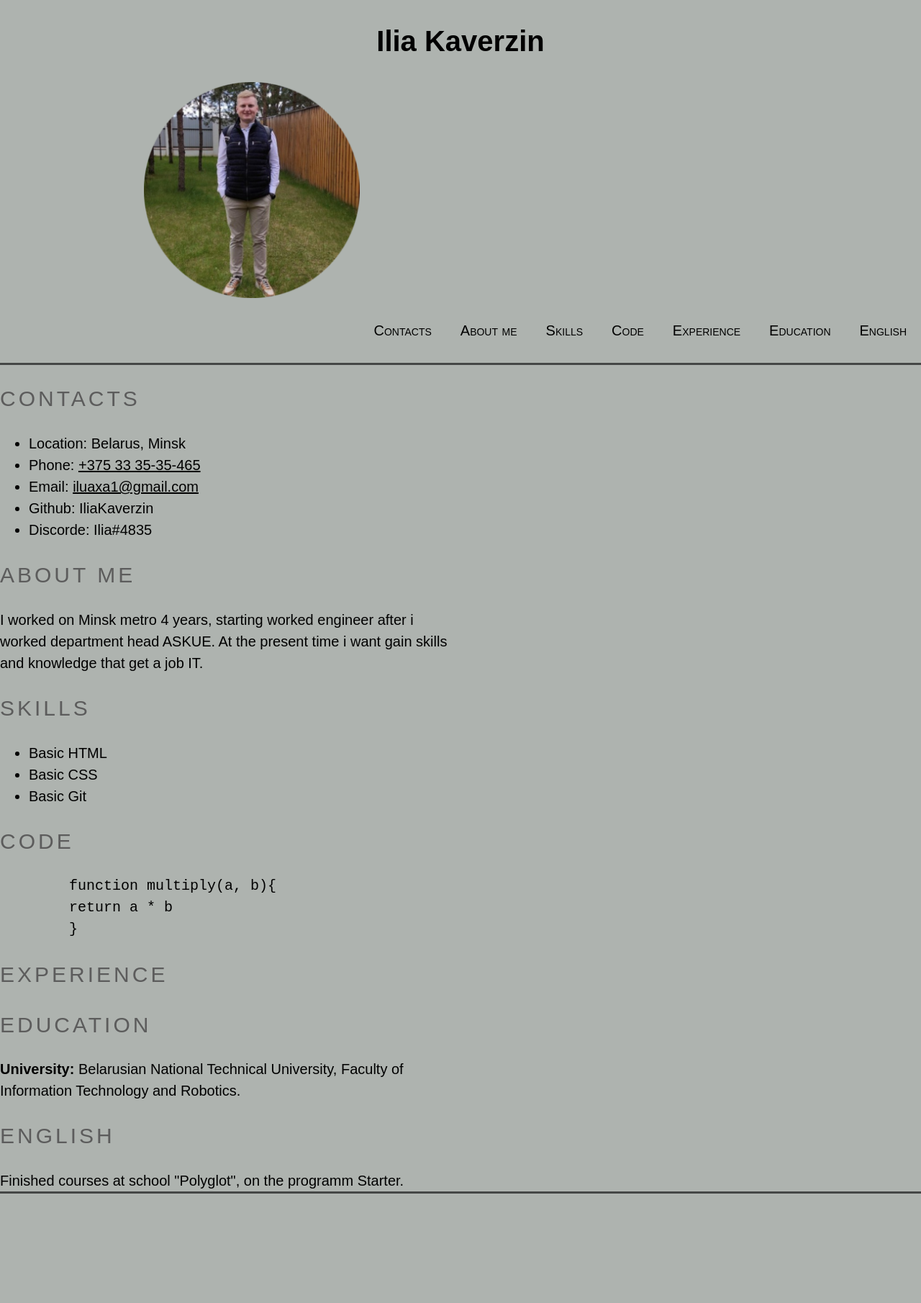
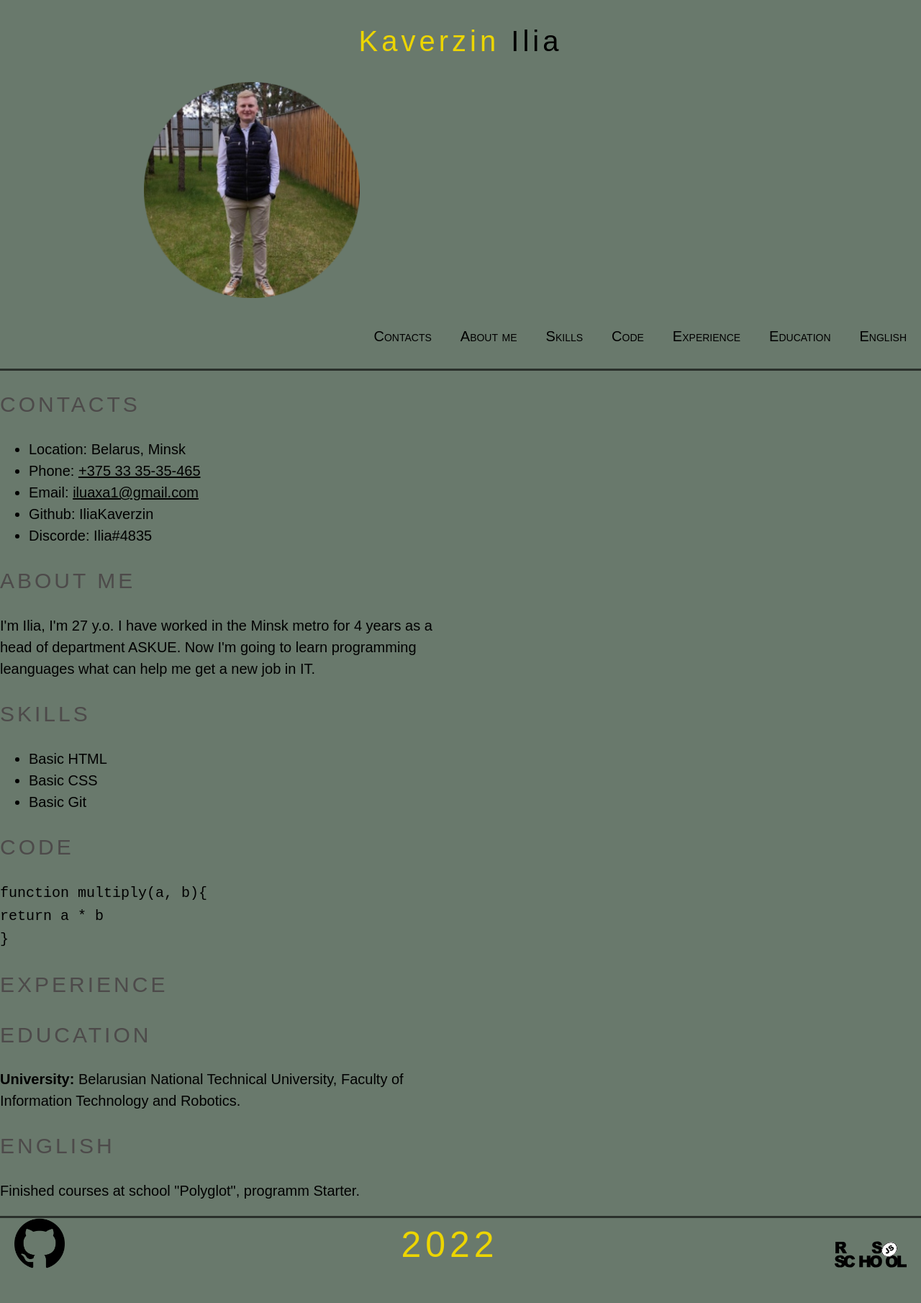
Before and after one commit to IliaKaverzin/rsschool-cv, a plain HTML site: page index.html in a window 1280 px wide. Shown: the whole page at 72% size. Before the commit the page ends 1658 px from the top, so only its background shows below. Drawn offline with Linux system fonts and the light colour scheme.

Commit message:
feat: finish

```diff
--- a/index.html
+++ b/index.html
@@ -9,11 +9,9 @@
     <link rel="icon" href="assets/img/favicon.ico">
 </head>
 <body>
-    <head class="header">
-        <div class="container">
-        </div>
-        <h1 class="title">Ilia Kaverzin</h1>
-        <img class="mainphoto" src="/assets/img/avatar.png" alt="no photo" width="300px" height="300px">
+    <header class="header">
+        <h1 class="title"><span class="kaverzin">Kaverzin</span> Ilia</h1>
+        <img class="mainphoto" src="assets/img/avatar.png" alt="no photo" width="300" height="300">
             <nav class="nav">
                 <ul class="nav-list">
                     <li class="nav-item"><a href="#contacts" class="nav-link">Contacts</a></li>
@@ -25,11 +23,11 @@
                     <li class="nav-item"><a href="#english" class="nav-link">English</a></li>
                 </ul>
             </nav>
-    </head>
+    </header>
     <main class="main">
             <div class="container">
         <section class="section" id="contacts">
-            <h1 class="section-title">Contacts</h1>
+            <h2 class="section-title">Contacts</h2>
             <ul class="contacts">
                 <li class="li-contacts">Location: Belarus, Minsk</li>
                 <li class="li-contacts">Phone: <a href="tel:+375333535465" class="link-contacts">+375 33 35-35-465</a></li>
@@ -40,7 +38,7 @@
         </section>
         <section class="section" id="aboutme">
             <h2 class="section-title">About me</h2>
-            I worked on Minsk metro 4 years, starting worked engineer after i worked department head ASKUE. At the present time i want gain skills and knowledge that get a job IT.
+           <p>I'm Ilia, I'm 27 y.o. I have worked in the Minsk metro for 4 years as a head of department ASKUE. Now I'm going to learn programming leanguages what can help me get a new job in IT.</p>
         </section>
         <section class="section" id="skills">
             <h2 class="section-title">Skills</h2>
@@ -52,10 +50,10 @@
         </section>
         <section class="section" id="code">
             <h2 class="section-title">Code</h2>
-            <code><pre>
-        function multiply(a, b){
-        return a * b
-        }</pre></code>
+            <code>
+        function multiply(a, b){ <br>
+        return a * b <br>
+        }</code>
         </section>
         <section class="section" id="experience">
             <h2 class="section-title">Experience</h2>
@@ -66,14 +64,18 @@
         </section>
         <section class="section" id="english">
             <h2 class="section-title">English</h2>
-            Finished courses at school "Polyglot", on the programm Starter.
+           <p> Finished courses at school "Polyglot", programm Starter.</p>
         </section>
         </div>
     </main>
     <footer class="footer">
-        <div class="container">
-
-        </div>
+            <a class="nav-link" href="https://github.com/IliaKaverzin/rsschool-cv">
+                <img src="assets/img/github.png" alt="no photo" width="70" height="70">
+            </a>
+            <span class="year">2022</span>
+            <a class="nav-link" href="https://rs.school/js/">
+                <img src="assets/img/logo.svg" alt="no logo" width="100" height="100">
+            </a>
     </footer>
 </body>
 </html>
--- a/style.css
+++ b/style.css
@@ -1,6 +1,6 @@
 html {
     scroll-behavior: smooth; /*Плавная прокрутка при переходе на ссылку*/
-    background-color: #aeb3af;
+    background-color: #69796c;
     overflow: auto; /*Добавление горизонтальной полосы прокрутки*/
 }
 @font-face {
@@ -16,9 +16,6 @@ html {
 * {
     box-sizing: border-box;
 }
-.header {
-    border: 1px solid rgb(76, 0, 255);
-    }
    .main {
     border-top: 3px solid rgba(0, 0, 0, 0.6);
     }
@@ -41,8 +38,6 @@ html {
     display: flex;
     justify-content: flex-end;
     align-items: center;
-}
-.nav-list {
     list-style: none; /*Delete marker*/
   }
   .nav-link {
@@ -50,7 +45,7 @@ html {
     line-height: 50px;
     font-size: 20px;
     text-decoration: none;
-    transition: 0.3s;
+    transition: 0.8s;
     }
     .nav-link{
         font-variant: small-caps;
@@ -67,6 +62,11 @@ html {
     }
     .link-contacts{
         color: black;
+    }
+    .link-contacts:hover{
+        color: #af0d0d;
+        text-decoration: blink;
+        transition: 0.8s
     }
 
     .main-container{
@@ -86,7 +86,7 @@ html {
     font-weight: 500;
     text-transform: uppercase;
     letter-spacing: 4px;
-    color: #5c5c5c;
+    color: #4d4a4a;
   }
   body {
       font-family: 'Roboto-Thin', sans-serif;
@@ -95,7 +95,16 @@ html {
     color: #000000;
   }
   .title{
+      background-color: #69796c;
       text-align: center; /*Заголовок по центру*/
+      font-family: 'Roboto-Thin', sans-serif;
+      font-weight: 500;
+      letter-spacing: 5px;
+      position: sticky; /*Липкое позиционирование */
+      top:0px;
+  }
+  .kaverzin{
+color: rgb(236, 213, 0);
   }
   .mainphoto {
       margin-left: 200px; /*Смещеника фото от края*/
@@ -103,3 +112,15 @@ html {
   .footer{
       border-top: 3px solid rgba(0, 0, 0, 0.6);
   }
+  .footer {
+      display: flex;
+      justify-content:space-between;
+      font-size: 30px;
+  }
+  .year{
+      color:rgb(236, 213, 0);
+      font-family: 'Roboto-Thin', sans-serif;
+      font-size: 50px;
+      font-weight: 500;
+      letter-spacing: 6px
+  }
```
Also changed, not shown: assets/img/github.png (added).
